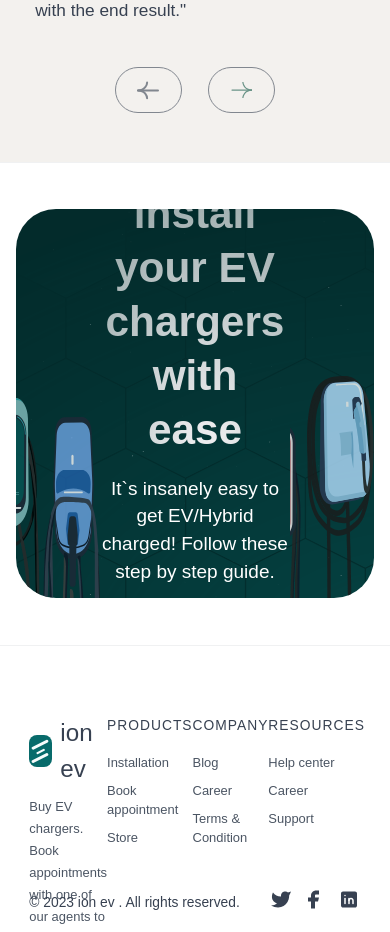
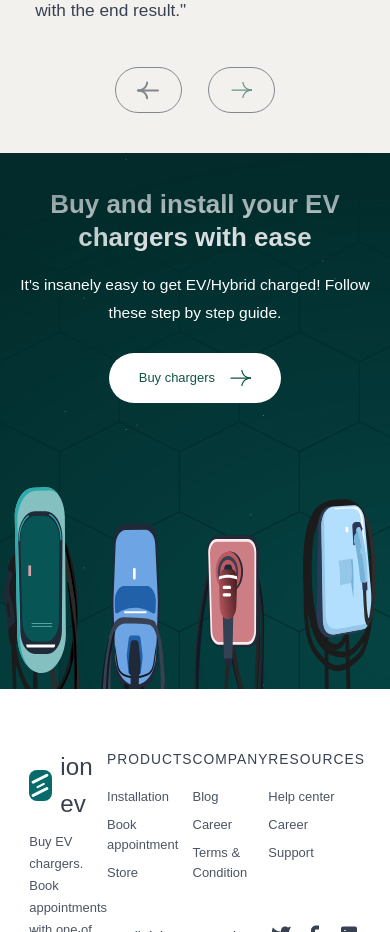
Before and after one commit to owlcode3/ion-ev, a React (Vite) app: page / in a window 390 px wide. Shown: the part 6820-7752 px from the top of the page. Built offline with nearby package versions, Linux system fonts and the light colour scheme; a web font is replaced by a local one.

Commit message:
done with installation ui responsiveness

```diff
--- a/src/components/component/Installation.tsx
+++ b/src/components/component/Installation.tsx
@@ -11,7 +11,7 @@ function Installation() {
 
         <div className="installation__box-2">
           <h2 className="installation__heading">Buy and install your EV chargers with ease</h2>
-          <p className="installation__paragraph">It`s insanely easy to get EV/Hybrid charged! Follow these step by step guide.</p>
+          <p className="installation__paragraph">It's insanely easy to get EV/Hybrid charged! Follow these step by step guide.</p>
           <button className="installation__btn">Buy chargers<img src="/arrow-r.svg" alt="arrow right icon" /></button>
         </div>
 
@@ -19,6 +19,13 @@ function Installation() {
           <img className="installation__img installation__img--3" src="/i-charger-3.svg" alt="" />
           <img className="installation__img installation__img--4" src="/i-charger-4.svg" alt="" />
         </div>
+
+        <div className="installation__box-4">
+          <img className="installation__img-mobile installation__img-mobile--1" src="/i-charger-1.svg" alt="" />
+          <img className="installation__img-mobile installation__img-mobile--2" src="/i-charger-2.svg" alt="" />
+          <img className="installation__img-mobile installation__img-mobile--3" src="/i-charger-3.svg" alt="" />
+          <img className="installation__img-mobile installation__img-mobile--4" src="/i-charger-4.svg" alt="" />
+        </div>
       </div>
     </section>
   )
--- a/src/styles/components/installation.scss
+++ b/src/styles/components/installation.scss
@@ -6,6 +6,17 @@
   font-style: normal;
   border-top: 0.1px solid rgb(107, 114, 128, 0.1);
   border-bottom: 0.1px solid rgb(107, 114, 128, 0.1);
+  @include media("<=56.25em") {
+    // 900px
+    height: 70rem;
+  }
+  @include media("<=phone") {
+    height: 60rem;
+  }
+  @include media("<=25.9375") {
+    // 415px
+    height: 62rem;
+  }
 }
 
 .installation__boxes {
@@ -18,6 +29,21 @@
   height: 45rem;
   border-radius: 40px;
   overflow: hidden;
+  @include media("<=56.25em") {
+    // 900px
+    padding-top: 4rem;
+    flex-direction: column;
+    align-items: center;
+    height: 60rem;
+  }
+  @include media("<=phone") {
+    width: 100%;
+    border-radius: 0;
+  }
+  @include media("<=25.9375em") {
+    // 415px
+    height: 62rem;
+  }
 }
 
 .installation__box-2 {
@@ -27,6 +53,10 @@
   align-items: center;
   gap: 2rem;
   width: 55%;
+  @include media("<=phone") {
+    width: 100%;
+    padding: 0 2rem;
+  }
 }
 
 .installation__heading {
@@ -39,6 +69,13 @@
   -webkit-text-fill-color: transparent;
   background-clip: text;
   text-align: center;
+  @include media("<=tablet") {
+    font-size: 4rem;
+  }
+  @include media("<=25.9375em") {
+    // 415px
+    font-size: 3rem;
+  }
 }
 
 .installation__paragraph {
@@ -48,6 +85,13 @@
   line-height: 3.2rem;
   color: $color-white;
   text-align: center;
+  @include media("<=tablet") {
+    font-size: 2rem;
+  }
+  @include media("<=25.9375em") {
+    // 415px
+    font-size: 1.8rem;
+  }
 }
 
 .installation__btn {
@@ -63,6 +107,16 @@
   background: $color-white-f;
   border-radius: $border;
   border: 1px solid #ffffff1a;
+  @include media("<=56.25em") {
+    // 900px
+    margin-top: 1rem;
+  }
+  @include media("<=25.9375em") {
+    // 415px
+    font-size: 1.5rem;
+    padding: 2rem 3rem;
+    width: 20rem;
+  }
 }
 
 .installation__box-1,
@@ -75,6 +129,25 @@
   border-radius: 0px;
   opacity: 0.8;
   overflow: hidden;
+  @include media("<=56.25em") {
+    // 900px
+    display: none;
+  }
+}
+
+.installation__box-4 {
+  display: none;
+  @include media("<=56.25em") {
+    // 900px
+    display: flex;
+    align-items: flex-end;
+    height: 48%;
+    width: 100%;
+  }
+  @include media("<=20.25em") {
+    // 324px
+    height: 35%;
+  }
 }
 
 .installation__img {
@@ -86,19 +159,81 @@
 .installation__img--1 {
   width: 65%;
   height: 68%;
+  @include media("<=tablet") {
+    width: 61%;
+    height: 64%;
+  }
 }
 
 .installation__img--2 {
   width: 70%;
   height: 58%;
+  @include media("<=tablet") {
+    width: 65%;
+    height: 54%;
+  }
 }
 
 .installation__img--3 {
   width: 90%;
   height: 50%;
+  @include media("<=tablet") {
+    width: 86%;
+    height: 46%;
+  }
 }
 
 .installation__img--4 {
   width: 80%;
   height: 70%;
+  @include media("<=tablet") {
+    width: 76%;
+    height: 66%;
+  }
 }
+
+.installation__img-mobile {
+  width: 70%;
+  height: 60%;
+  margin-bottom: -0.3rem;
+}
+
+.installation__img-mobile--1 {
+  width: 70%;
+  height: 85%;
+  @include media("<=20.25em") {
+    // 324px
+    width: 58%;
+    height: 60%;
+  }
+}
+
+.installation__img-mobile--2 {
+  width: 70%;
+  height: 70%;
+  @include media("<=20.25em") {
+    // 324px
+    width: 50%;
+    height: 50%;
+  }
+}
+
+.installation__img-mobile--3 {
+  width: 90%;
+  height: 65%;
+  @include media("<=20.25em") {
+    // 324px
+    width: 50%;
+    height: 50%;
+  }
+}
+
+.installation__img-mobile--4 {
+  width: 80%;
+  height: 80%;
+  @include media("<=20.25em") {
+    // 324px
+    width: 60%;
+    height: 60%;
+  }
+}
```
